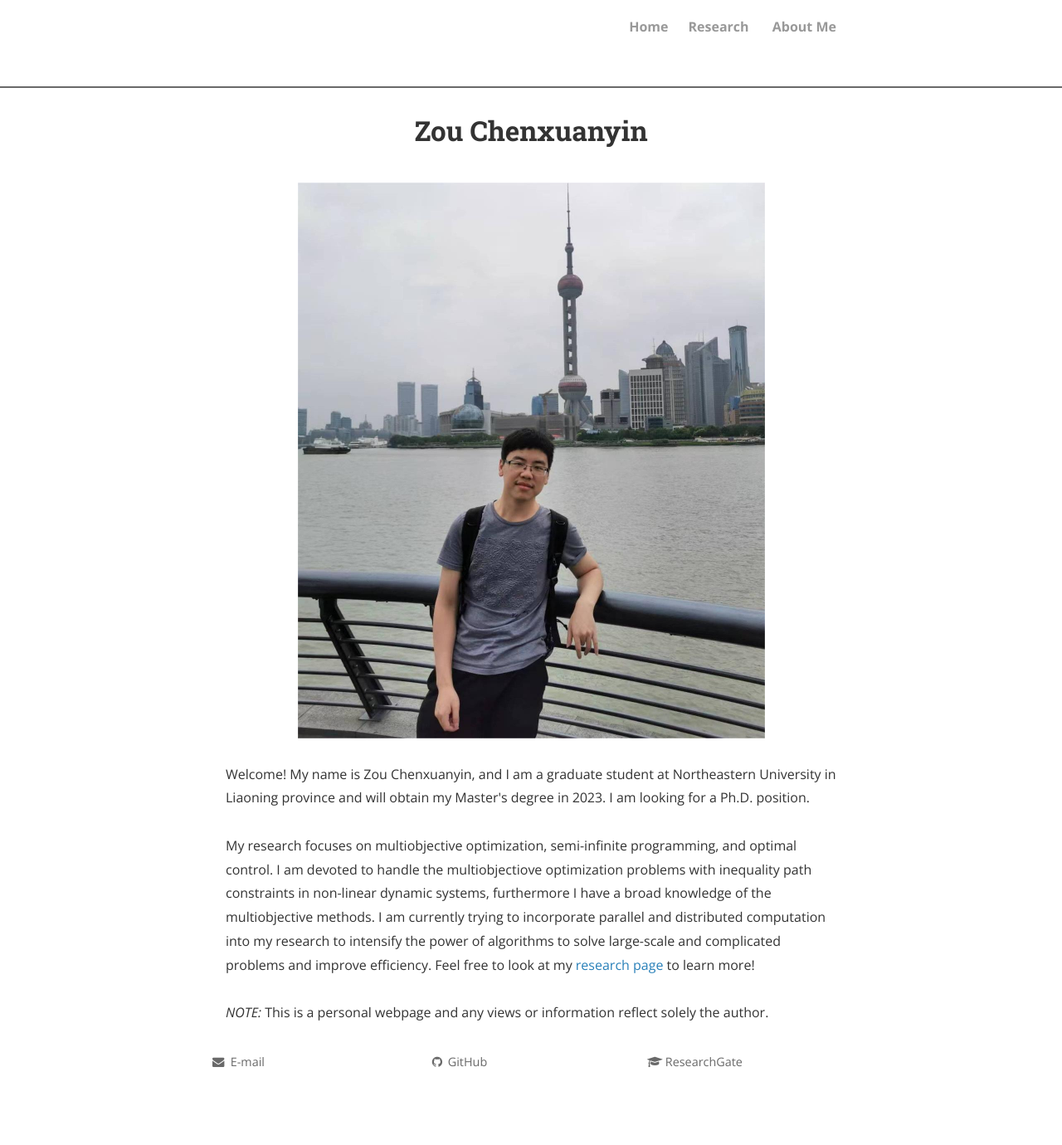
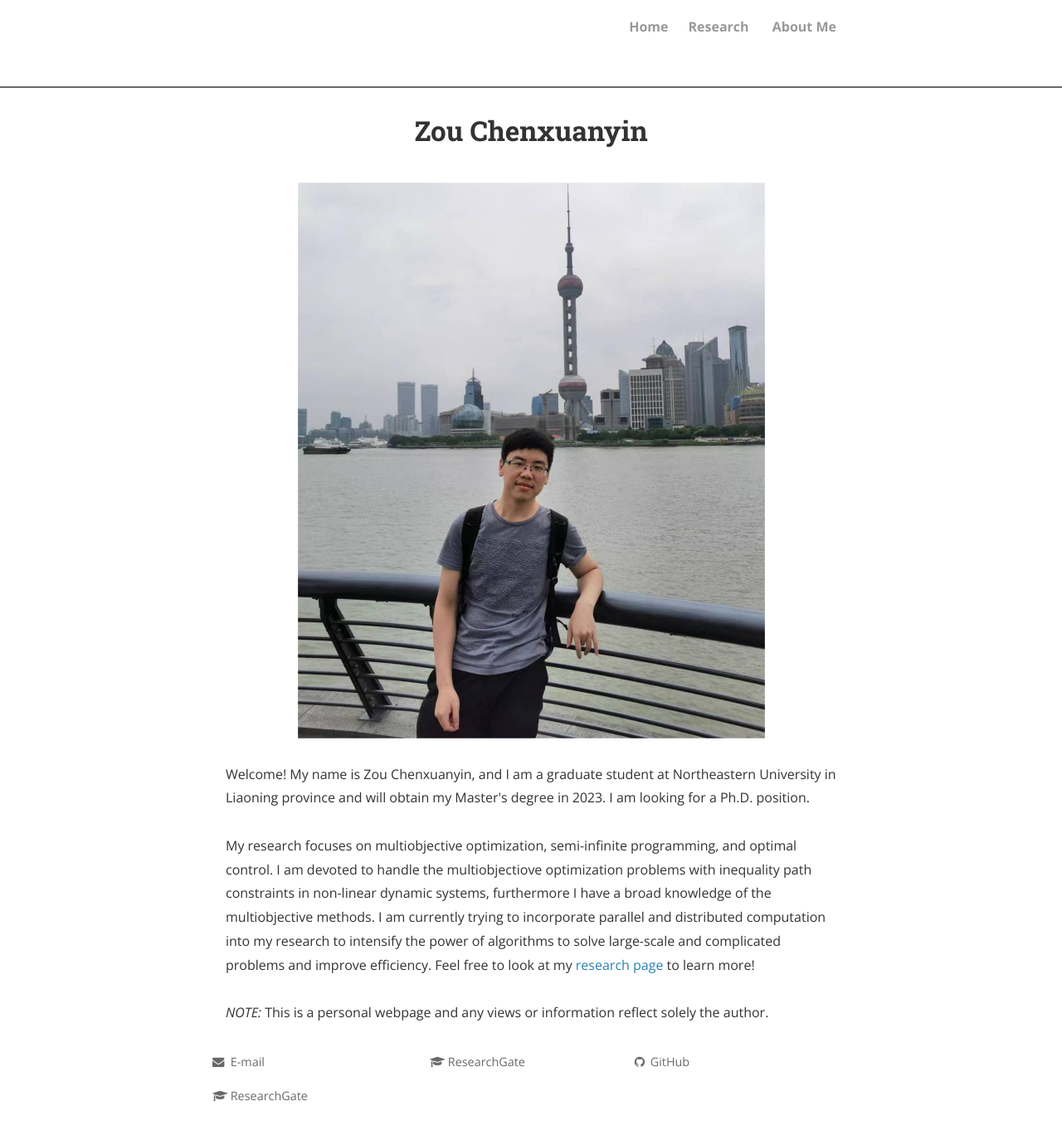
Before and after one commit to zcxy-academic/zcxy-academic.github.io, a Jekyll site: the page built from index.html, in a window 1280 px wide. Shown: the whole page at 83% size. Built offline with Jekyll 4.4.1, drawn with Linux system fonts in a browser that asks for light colours; nearby versions of some CDN libraries; the list of posts is cut into pages by our own code; comment, search, counter and statistics services are not loaded; a style sheet for code colours, icons or effects is not loaded; before the commit the page ends 1340 px from its top, so only the background shows below that.

Commit message:
Update footer.html

```diff
--- a/_includes/footer.html
+++ b/_includes/footer.html
@@ -3,6 +3,10 @@
   <div class="wrapper">
     <div class="site-navigation">
       <p><a href="mailto:zcxy0218@gmail.com"><i class="fa fa-envelope"></i> E-mail</a></p>
+    </div>
+
+    <div class="site-signature">
+      <p><a href="https://www.researchgate.net/profile/Chenxuanyin-Zou"><i class="fa fa-mortar-board"></i> ResearchGate</a></p>
     </div>
 
     <div class="site-contact">
```
